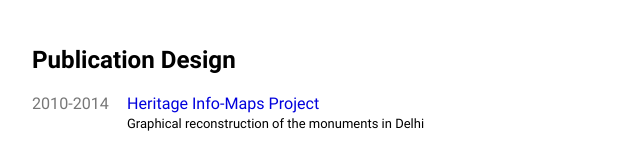
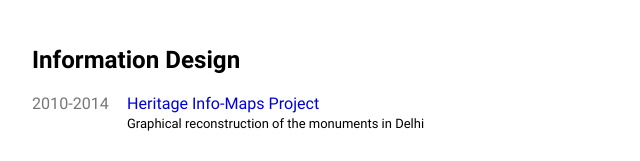
Before and after one commit to saumyaanaidu/saumyaanaidu.github.io, a plain HTML site: page index.html in a window 1280 px wide. Shown: the part 352-513 px from the top of the page, 288-928 px from the left. Drawn offline with Linux system fonts and the light colour scheme.

Commit message:
Update index.html

```diff
--- a/index.html
+++ b/index.html
@@ -38,7 +38,7 @@
       </section>
 
       <section>
-        <h2>Publication Design</h2>
+        <h2>Information Design</h2>
          <ul class="posts">
             <li>
               <time>2010-2014</time>
```
